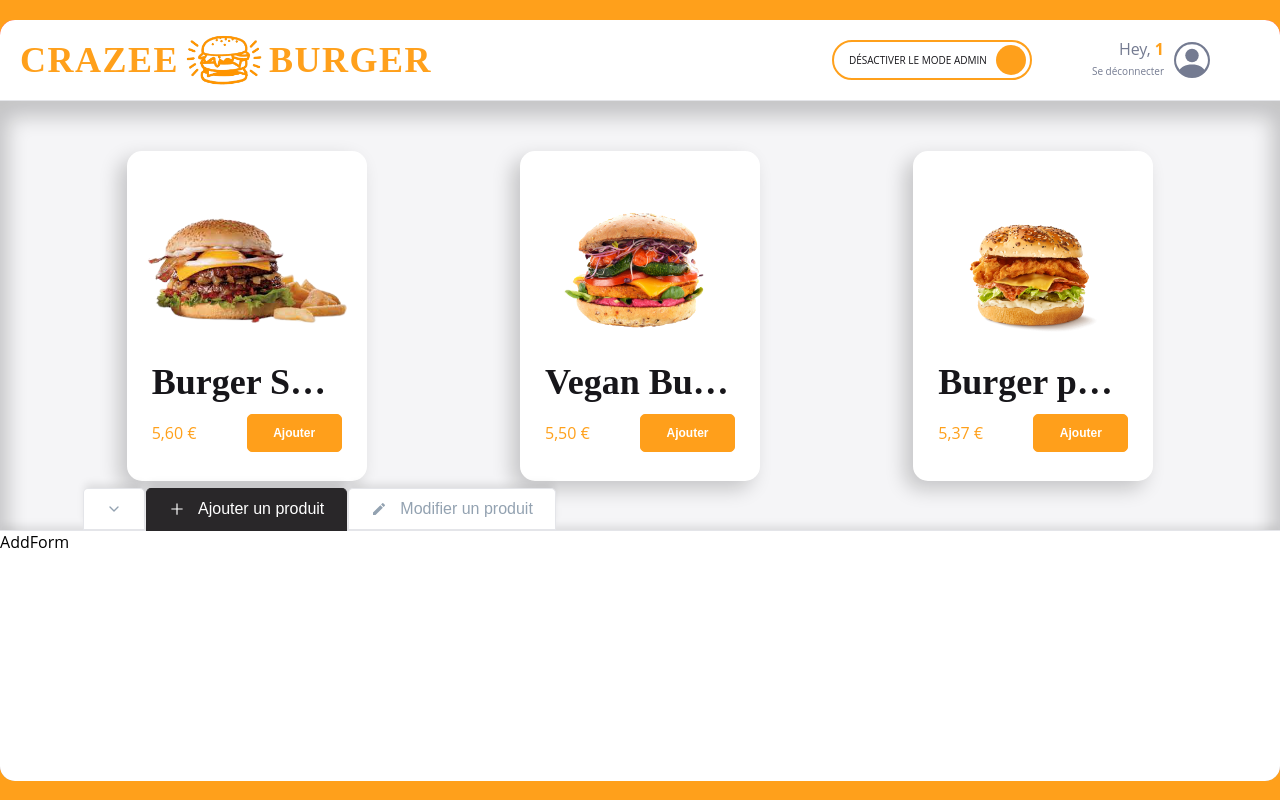
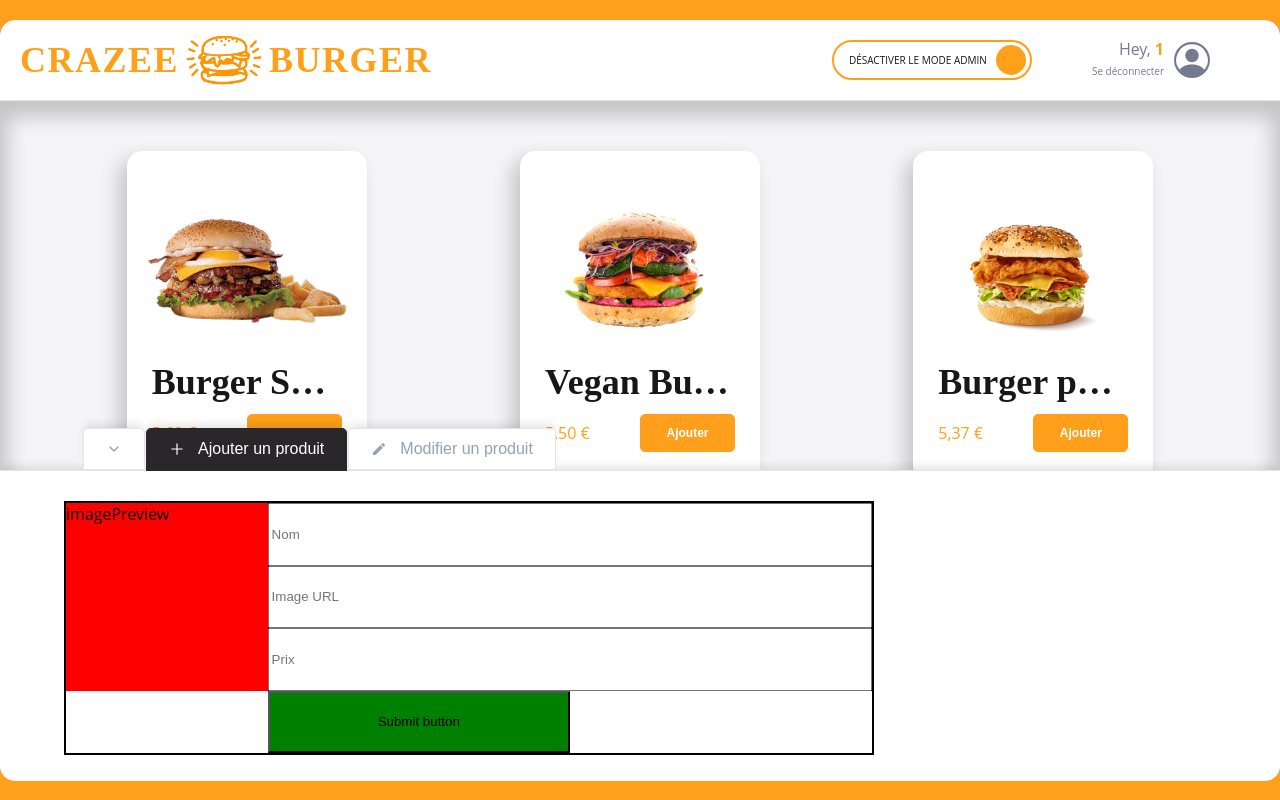
Before and after one commit to AzN-StaR27/crazee-burger, a React app: page /order/1 in a window 1280 px wide. Built offline with nearby package versions, Linux system fonts and the light colour scheme; the HTML template or start-up script is replaced by a standard one.

Commit message:
🚧 F08: ADMIN > AddForm > Add inputs layout

```diff
--- a/src/components/pages/order/Main/Admin/AdminPanel/AddForm.jsx
+++ b/src/components/pages/order/Main/Admin/AdminPanel/AddForm.jsx
@@ -1,5 +1,40 @@
 import React from "react";
+import styled from "styled-components";
 
 export default function AddForm() {
-  return <div>AddForm</div>;
+  return (
+    <AddFormStyled>
+      <div className="image-preview">imagePreview</div>
+      <div className="input-fields">
+        <input type="text" placeholder="Nom" />
+        <input type="text" placeholder="Image URL" />
+        <input type="text" placeholder="Prix" />
+      </div>
+      <button className="submit-button">Submit button</button>
+    </AddFormStyled>
+  );
 }
+
+const AddFormStyled = styled.form`
+  border: 2px solid black;
+  display: grid;
+  grid-template-columns: 1fr 3fr;
+  grid-template-rows: repeat(4, 1fr); // == 1fr 1fr 1fr 1fr
+  height: 100%;
+  width: 70%;
+
+  .image-preview {
+    background: red;
+    grid-area: 1 / 1 / 4 / 2; //correspond aux coordonnées de la grille -> faire inspecter sur navigateur
+  }
+  .input-fields {
+    background: blue;
+    grid-area: 1 / 2 / 4 / 3;
+    display: grid;
+  }
+  .submit-button {
+    background: green;
+    grid-area: 4 / 2 / 5 / 3;
+    width: 50%;
+  }
+`;
--- a/src/components/pages/order/Main/Admin/AdminPanel/AdminPanel.jsx
+++ b/src/components/pages/order/Main/Admin/AdminPanel/AdminPanel.jsx
@@ -23,4 +23,5 @@ const AdminPanelStyled = styled.div`
   background: ${theme.colors.white};
   border-top: 1px solid ${theme.colors.greyLight};
   box-shadow: ${theme.shadows.subtle};
+  padding: 30px 5%;
 `;
```
